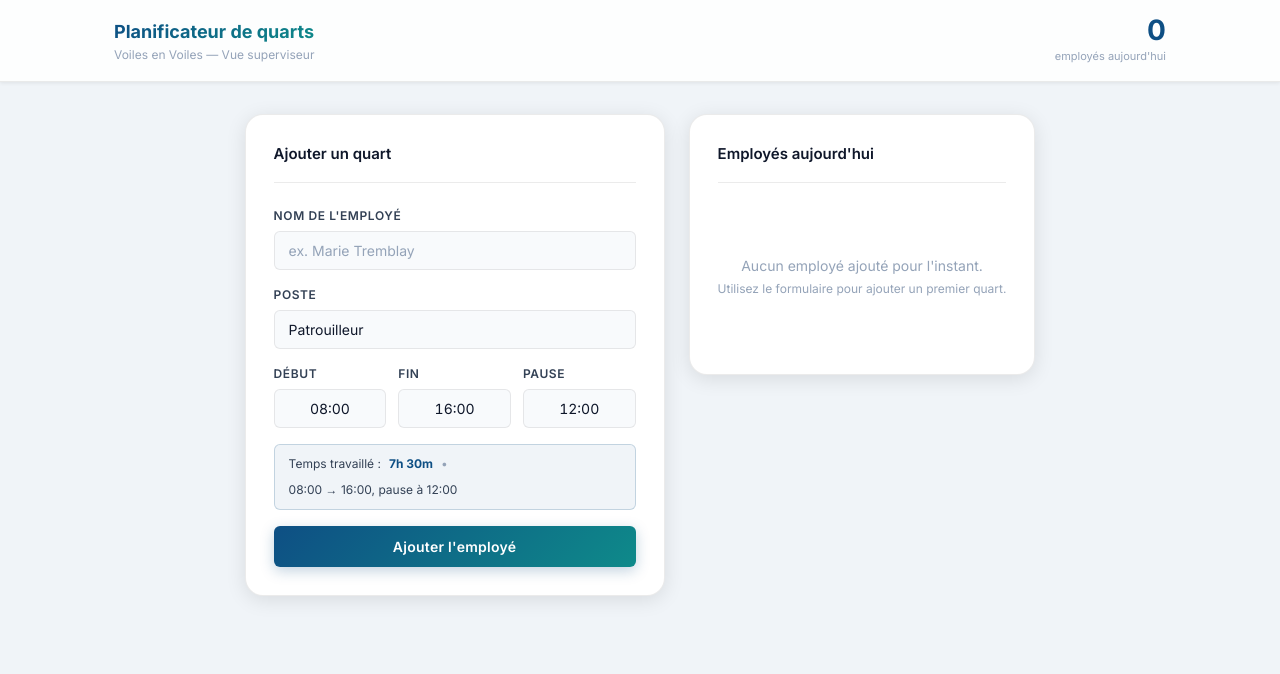
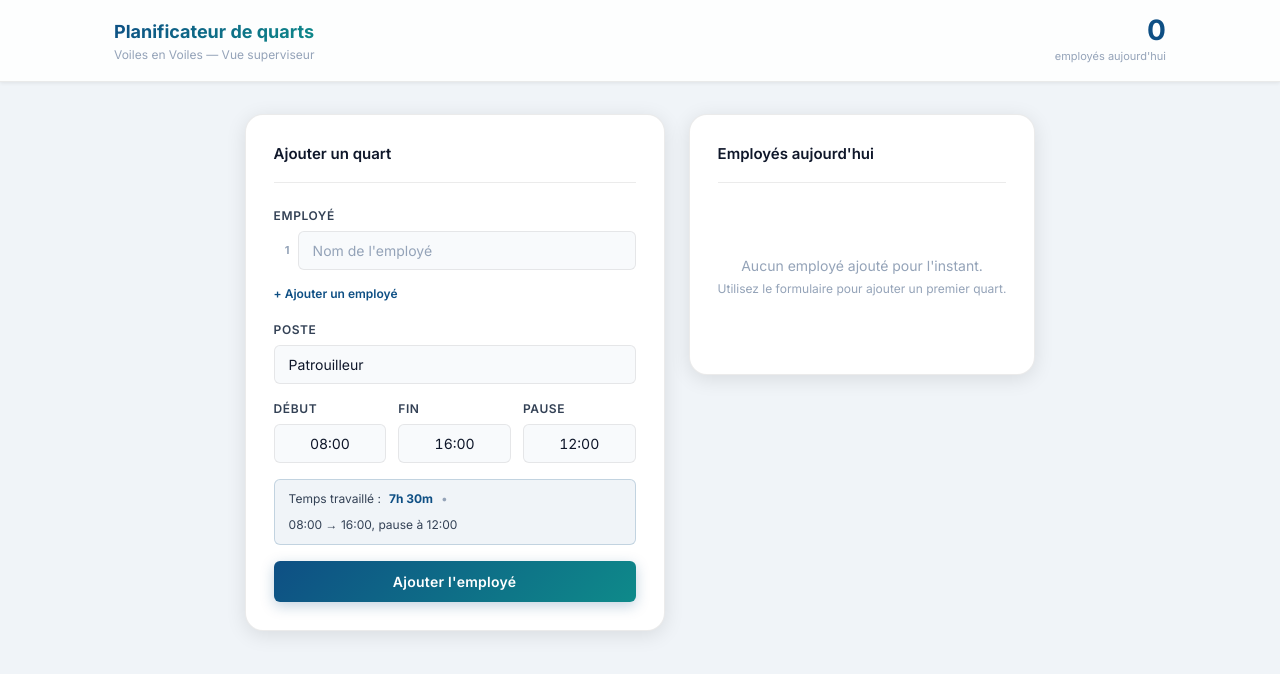
Before and after one commit to VortexOsxo/pat-schedule, a SvelteKit app: page / in a window 1280 px wide. Shown: the top 674 px of the page. Built offline with nearby package versions, Linux system fonts and the light colour scheme.

Commit message:
added ability to add multiple employe at once

```diff
--- a/src/routes/+page.svelte
+++ b/src/routes/+page.svelte
@@ -2,52 +2,46 @@
 	import { employees, POSITIONS, workedMinutes, fmtDuration, addMinutes } from '$lib/stores/schedule';
 
 
-	// ── Form state ────────────────────────────────────────────────────
-	let name = $state('');
+	// ── Form state ───────────────────────────────────────────────
+	let names = $state(['']);
 	let position = $state('Patrouilleur');
 	let startTime = $state('08:00');
 	let endTime = $state('16:00');
 	let breakTime = $state('12:00');
 	let error = $state('');
 	let successAnim = $state(false);
+	let successCount = $state(0);
 
-	function validate(): boolean {
-		if (!name.trim()) { error = "Le nom de l'employé est requis."; return false; }
-		const pos = position;
-		if (!pos) { error = 'Veuillez sélectionner un poste.'; return false; }
+	function addNameField() { names = [...names, '']; }
+	function removeName(i: number) { names = names.filter((_, idx) => idx !== i); }
+
+	function handleSubmit() {
+		const valid = names.map(n => n.trim()).filter(Boolean);
+		if (!valid.length) { error = 'Entrez au moins un nom.'; return; }
+		if (!validateTimes()) return;
+		valid.forEach(n => employees.add({ name: n, position, startTime, endTime, breakTime }));
+		successCount = valid.length;
+		successAnim = true;
+		setTimeout(() => { successAnim = false; successCount = 0; }, 800);
+		names = [''];
+		position = 'Patrouilleur';
+		startTime = '08:00'; endTime = '16:00'; breakTime = '12:00';
+	}
+
+	function validateTimes(): boolean {
+		if (!position) { error = 'Veuillez sélectionner un poste.'; return false; }
 		const timeRe = /^([01]\d|2[0-3]):[0-5]\d$/;
 		if (!timeRe.test(startTime) || !timeRe.test(endTime) || !timeRe.test(breakTime)) {
-			error = 'Format invalide. Utilisez HH:MM (ex. 08:00, 16:30).';
-			return false;
+			error = 'Format invalide. Utilisez HH:MM (ex. 08:00, 16:30).'; return false;
 		}
 		const [sh, sm] = startTime.split(':').map(Number);
 		const [eh, em] = endTime.split(':').map(Number);
 		const [bh, bm] = breakTime.split(':').map(Number);
-		const startMins = sh * 60 + sm;
-		const endMins   = eh * 60 + em;
-		const breakMins = bh * 60 + bm;
-		if (endMins <= startMins) { error = "L'heure de fin doit être après l'heure de début."; return false; }
-		if (endMins - startMins <= 30) { error = 'Le quart doit durer plus de 30 minutes.'; return false; }
-		if (breakMins < startMins || breakMins + 30 > endMins) {
-			error = 'La pause doit être à l\'intérieur du quart de travail.'; return false;
-		}
-		error = '';
-		return true;
-	}
-
-	function handleSubmit() {
-		if (!validate()) return;
-		const pos = position;
-		employees.add({ name: name.trim(), position: pos, startTime, endTime, breakTime });
-		// Animate success
-		successAnim = true;
-		setTimeout(() => (successAnim = false), 700);
-		// Reset
-		name = '';
-		position = '';
-		startTime = '08:00';
-		endTime = '16:00';
-		breakTime = '12:00';
+		const s = sh * 60 + sm, e = eh * 60 + em, b = bh * 60 + bm;
+		if (e <= s) { error = "L'heure de fin doit être après l'heure de début."; return false; }
+		if (e - s <= 30) { error = 'Le quart doit durer plus de 30 minutes.'; return false; }
+		if (b < s || b + 30 > e) { error = 'La pause doit être à l\'intérieur du quart.'; return false; }
+		error = ''; return true;
 	}
 
 
@@ -142,17 +136,27 @@
 			<h2 class="card-title">Ajouter un quart</h2>
 
 			<form class="form" onsubmit={(e) => { e.preventDefault(); handleSubmit(); }}>
-				<!-- Name -->
+				<!-- Name list -->
 				<div class="field">
-					<label class="label" for="emp-name">Nom de l'employé</label>
-					<input
-						id="emp-name"
-						class="input"
-						type="text"
-						placeholder="ex. Marie Tremblay"
-						bind:value={name}
-						autocomplete="off"
-					/>
+					<label class="label">Employé{names.length > 1 ? 's' : ''}</label>
+					<div class="name-list">
+						{#each names as _, i}
+							<div class="name-row">
+								<span class="name-num">{i + 1}</span>
+								<input
+									class="input name-input"
+									type="text"
+									placeholder="Nom de l'employé"
+									bind:value={names[i]}
+									autocomplete="off"
+								/>
+								{#if names.length > 1}
+									<button type="button" class="name-remove" onclick={() => removeName(i)} aria-label="Retirer">×</button>
+								{/if}
+							</div>
+						{/each}
+					</div>
+					<button type="button" class="add-name-btn" onclick={addNameField}>+ Ajouter un employé</button>
 				</div>
 
 				<!-- Position -->
@@ -166,44 +170,19 @@
 					</select>
 				</div>
 
-
-
 				<!-- Times row -->
 				<div class="time-row">
 					<div class="field">
 						<label class="label" for="emp-start">Début</label>
-						<input
-							id="emp-start"
-							class="input time-input"
-							type="text"
-							placeholder="HH:MM"
-							maxlength="5"
-							bind:value={startTime}
-						/>
+						<input id="emp-start" class="input time-input" type="text" placeholder="HH:MM" maxlength="5" bind:value={startTime} />
 					</div>
 					<div class="field">
 						<label class="label" for="emp-end">Fin</label>
-						<input
-							id="emp-end"
-							class="input time-input"
-							type="text"
-							placeholder="HH:MM"
-							maxlength="5"
-							bind:value={endTime}
-						/>
+						<input id="emp-end" class="input time-input" type="text" placeholder="HH:MM" maxlength="5" bind:value={endTime} />
 					</div>
 					<div class="field">
-						<label class="label" for="emp-break">
-							Pause
-						</label>
-						<input
-							id="emp-break"
-							class="input time-input"
-							type="text"
-							placeholder="HH:MM"
-							maxlength="5"
-							bind:value={breakTime}
-						/>
+						<label class="label" for="emp-break">Pause</label>
+						<input id="emp-break" class="input time-input" type="text" placeholder="HH:MM" maxlength="5" bind:value={breakTime} />
 					</div>
 				</div>
 
@@ -211,7 +190,6 @@
 				{#if startTime && endTime}
 					{@const mins = workedMinutes(startTime, endTime)}
 					<div class="duration-preview" class:invalid={mins <= 0}>
-
 						{#if mins > 0}
 							Temps travaillé : <strong>{fmtDuration(mins)}</strong>
 							<span class="duration-sep">•</span>
@@ -226,14 +204,12 @@
 					<p class="error-msg" role="alert">{error}</p>
 				{/if}
 
-				<button
-					id="add-employee-btn"
-					class="btn-primary"
-					class:success={successAnim}
-					onclick={handleSubmit}
-					type="submit"
-				>
-					{successAnim ? '✓ Ajouté !' : 'Ajouter l\'employé'}
+				<button id="add-employee-btn" class="btn-primary" class:success={successAnim} type="submit">
+					{#if successAnim}
+						{successCount > 1 ? `✓ ${successCount} ajoutés !` : '✓ Ajouté !'}
+					{:else}
+						{names.filter(n => n.trim()).length > 1 ? 'Ajouter les employés' : "Ajouter l'employé"}
+					{/if}
 				</button>
 			</form>
 		</section>
@@ -411,6 +387,37 @@
 	border-bottom: 1px solid var(--border-subtle);
 }
 
+/* ── Name list ──────────────────────────────────────────────────────── */
+.name-list { display: flex; flex-direction: column; gap: 6px; }
+.name-row {
+	display: flex; align-items: center; gap: 8px;
+}
+.name-num {
+	font-size: 11px; font-weight: 700;
+	color: var(--text-muted);
+	min-width: 16px; text-align: right;
+	flex-shrink: 0;
+}
+.name-input { flex: 1; }
+.name-remove {
+	font-size: 15px;
+	color: var(--text-muted);
+	padding: 4px 6px;
+	border-radius: var(--radius-sm);
+	transition: color var(--transition), background var(--transition);
+	flex-shrink: 0;
+}
+.name-remove:hover { color: #dc2626; background: rgba(220,38,38,0.08); }
+.add-name-btn {
+	margin-top: 6px;
+	font-size: 12px; font-weight: 600;
+	color: var(--accent-primary);
+	padding: 4px 0;
+	text-align: left;
+	transition: opacity var(--transition);
+}
+.add-name-btn:hover { opacity: 0.75; }
+
 /* ── Form ───────────────────────────────────────────────────────────── */
 .form { display: flex; flex-direction: column; gap: 16px; }
 .field { display: flex; flex-direction: column; gap: 6px; }
@@ -439,6 +446,7 @@
 }
 .select { appearance: none; cursor: pointer; background-color: var(--bg-elevated); }
 .select option { background: #fff; }
+.bulk-textarea { resize: vertical; line-height: 1.6; min-height: 90px; }
 
 .time-row {
 	display: grid;
```
